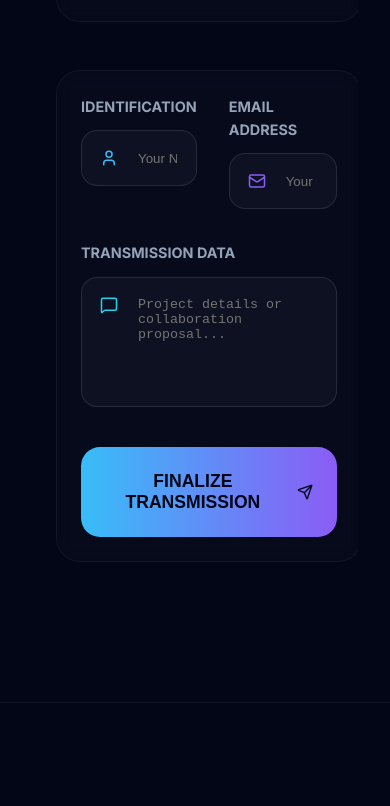
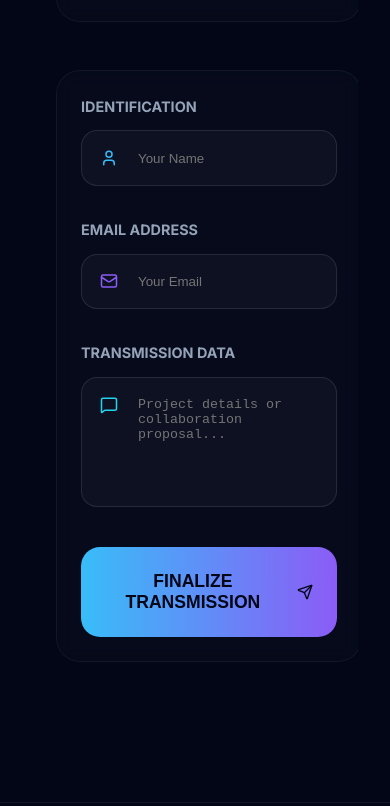
Before and after one commit to Hari-2426/MyPortfolio, a React (Vite) app: page / in a window 390 px wide. Shown: the part 11194-12000 px from the top of the page. Built offline with nearby package versions, Linux system fonts and the light colour scheme.

Commit message:
Final surgical fix for Contact form responsiveness

```diff
--- a/src/App.jsx
+++ b/src/App.jsx
@@ -652,7 +652,7 @@ const Contact = () => {
 
         <SectionReveal delay={0.2}>
           <form className="glass-card" style={{ padding: '3.5rem', display: 'flex', flexDirection: 'column', gap: '2rem' }} onSubmit={(e) => { e.preventDefault(); setSent(true); setTimeout(() => setSent(false), 3000); }}>
-            <div style={{ display: 'grid', gridTemplateColumns: '1fr 1fr', gap: '2rem' }}>
+            <div style={{ display: 'grid', gridTemplateColumns: 'repeat(auto-fit, minmax(min(100%, 300px), 1fr))', gap: '2rem' }}>
               <div className="input-group">
                 <label style={{ display: 'block', color: 'var(--text-secondary)', marginBottom: '0.8rem', fontSize: '0.9rem', fontWeight: 700 }}>IDENTIFICATION</label>
                 <div style={{ position: 'relative' }}>
```
